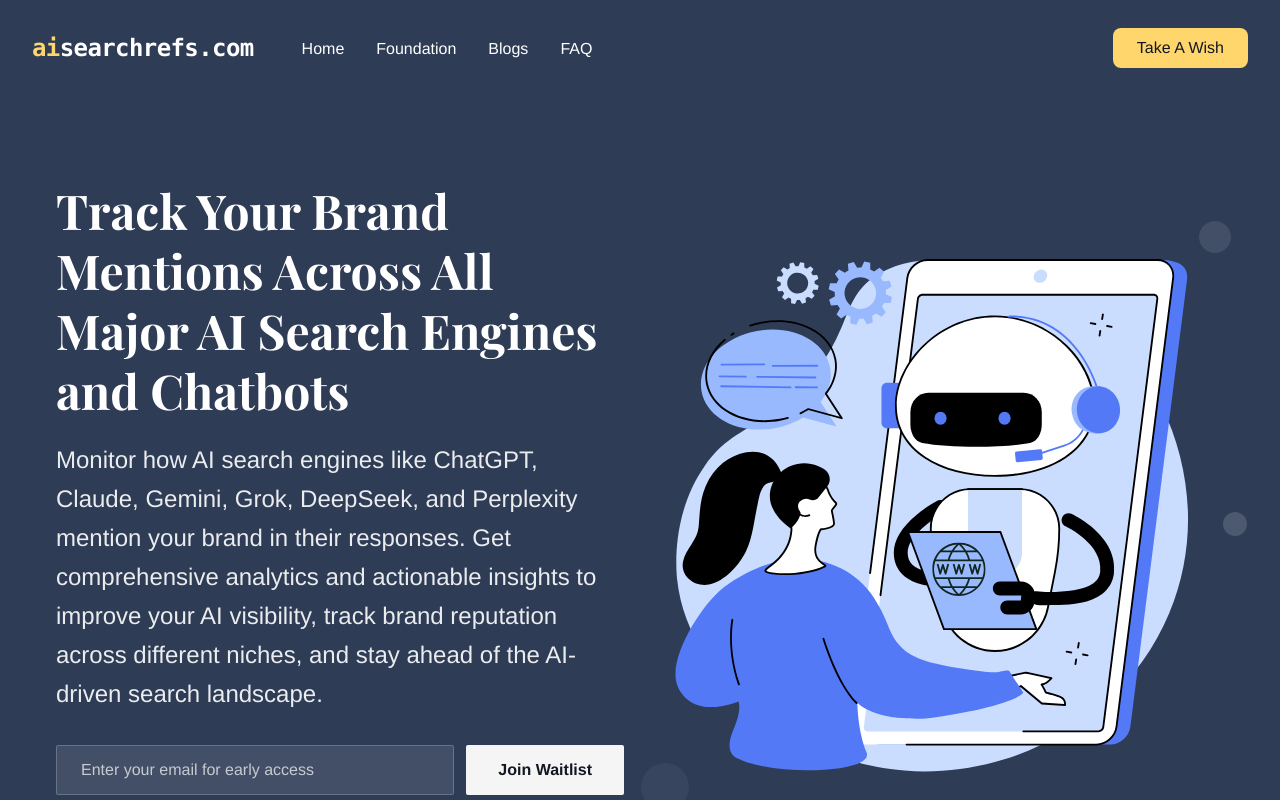
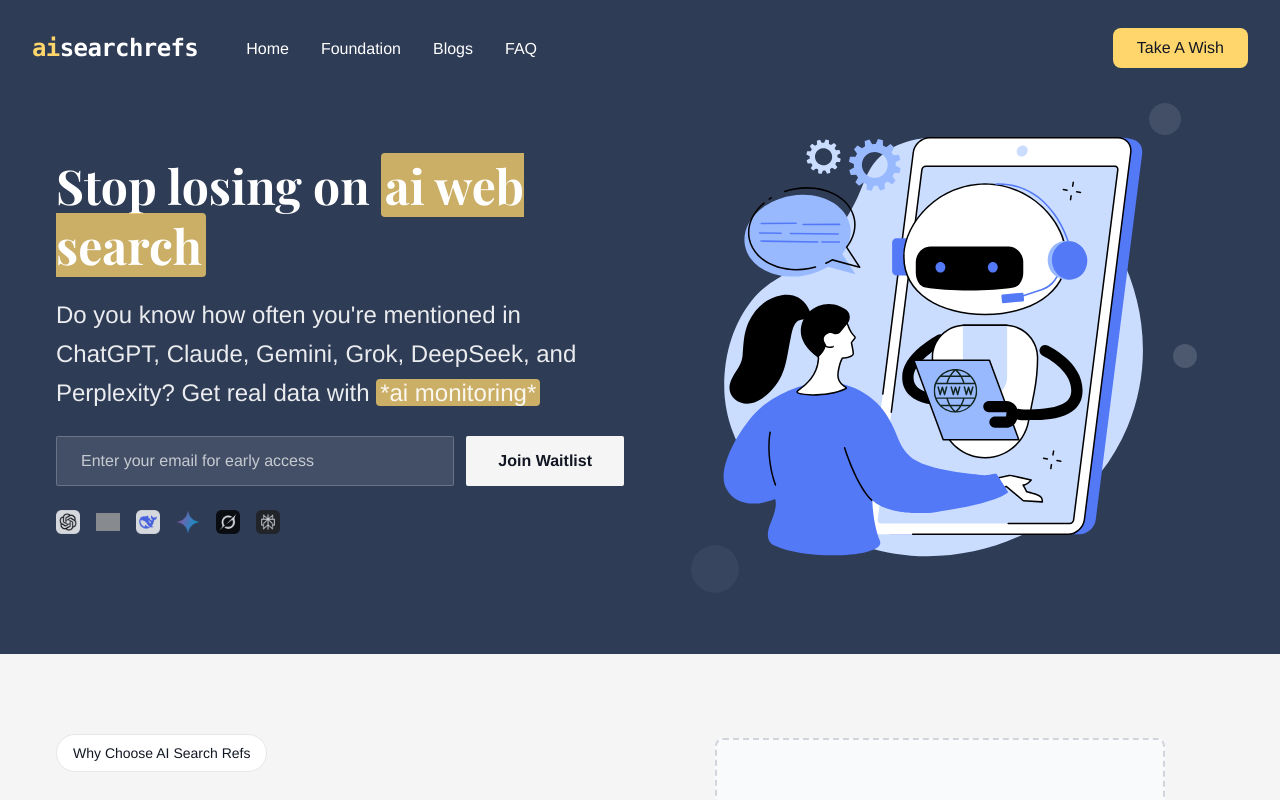
Before and after one commit to rahmansahinler1/asr_website, a Next.js app: page / in a window 1280 px wide. Shown: the top 800 px of the page. Built offline with nearby package versions, Linux system fonts and the light colour scheme; grey boxes are pictures that could not be loaded.

Commit message:
feat: hero section finalization

```diff
--- a/src/components/Footer/index.tsx
+++ b/src/components/Footer/index.tsx
@@ -26,7 +26,7 @@
               <Link href="/" className="mb-6 inline-block">
                 <div className="text-3xl font-mono font-bold">
                   <span className="text-[#FFD66B]">ai</span>
-                  <span className="text-white">searchrefs.com</span>
+                  <span className="text-white">searchrefs</span>
                 </div>
               </Link>
 
--- a/src/components/Header/index.tsx
+++ b/src/components/Header/index.tsx
@@ -64,7 +64,7 @@
                 >
                   <div className="text-xl font-bold font-mono tracking-tight md:text-2xl">
                     <span className="text-[#FFD66B]">ai</span>
-                    <span className="text-white">searchrefs.com</span>
+                    <span className="text-white">searchrefs</span>
                   </div>
                 </Link>
               </div>
--- a/src/components/Hero/index.tsx
+++ b/src/components/Hero/index.tsx
@@ -17,7 +17,7 @@
 
   return (
     <>
-      <section id="home" className="relative z-10 overflow-hidden bg-primary pb-16 pt-[120px] md:pb-[120px] md:pt-[150px] xl:pb-[160px] xl:pt-[180px] 2xl:pb-[200px] 2xl:pt-[210px]">
+      <section id="home" className="relative z-10 overflow-hidden bg-primary pb-10 pt-[85px] md:pb-[68px] md:pt-[102px] xl:pb-[85px] xl:pt-[119px] 2xl:pb-[102px] 2xl:pt-[136px]">
         <div className="container">
           <div className="-mx-4 flex flex-wrap items-center">
             <div className="w-full px-4 lg:w-1/2">
@@ -29,11 +29,11 @@
                 )}
 
                 <h1 className="mb-5 text-5xl font-bold leading-tight text-white font-canela">
-                  Track Your Brand Mentions Across All Major AI Search Engines and Chatbots
+                  Stop losing on <span className="bg-[#FFD66B]/75 px-1 rounded">ai web search</span>
                 </h1>
 
-                <p className="mb-8 text-2xl !leading-relaxed text-white/90 font-helvetica">
-                  Monitor how AI search engines like ChatGPT, Claude, Gemini, Grok, DeepSeek, and Perplexity mention your brand in their responses. Get comprehensive analytics and actionable insights to improve your AI visibility, track brand reputation across different niches, and stay ahead of the AI-driven search landscape.
+                <p className="mb-6 text-2xl !leading-relaxed text-white/90 font-helvetica">
+                  Do you know how often you're mentioned in ChatGPT, Claude, Gemini, Grok, DeepSeek, and Perplexity? Get real data with <span className="bg-[#FFD66B]/75 px-1 rounded">*ai monitoring*</span>
                 </p>
 
                 <div className="flex flex-col gap-4">
@@ -109,9 +109,9 @@
                   <Image
                     src="/images/hero/ai-search.svg"
                     alt="AI Search Representation"
-                    width={500}
-                    height={500}
-                    className="h-80 w-80 md:h-96 md:w-96 lg:h-[500px] lg:w-[500px] xl:h-[550px] xl:w-[550px]"
+                    width={400}
+                    height={400}
+                    className="h-64 w-64 md:h-80 md:w-80 lg:h-[400px] lg:w-[400px] xl:h-[450px] xl:w-[450px]"
                     priority
                   />
 
```
